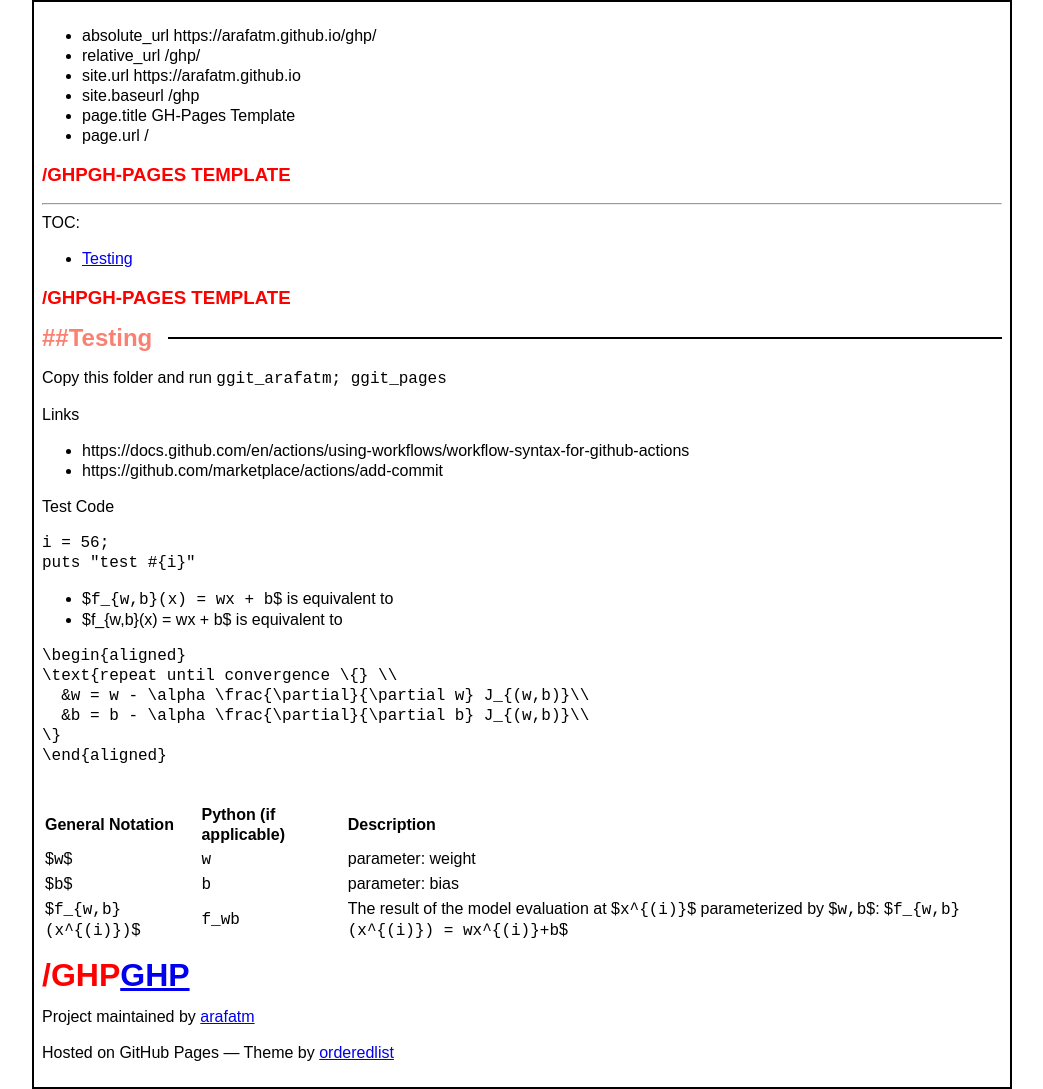
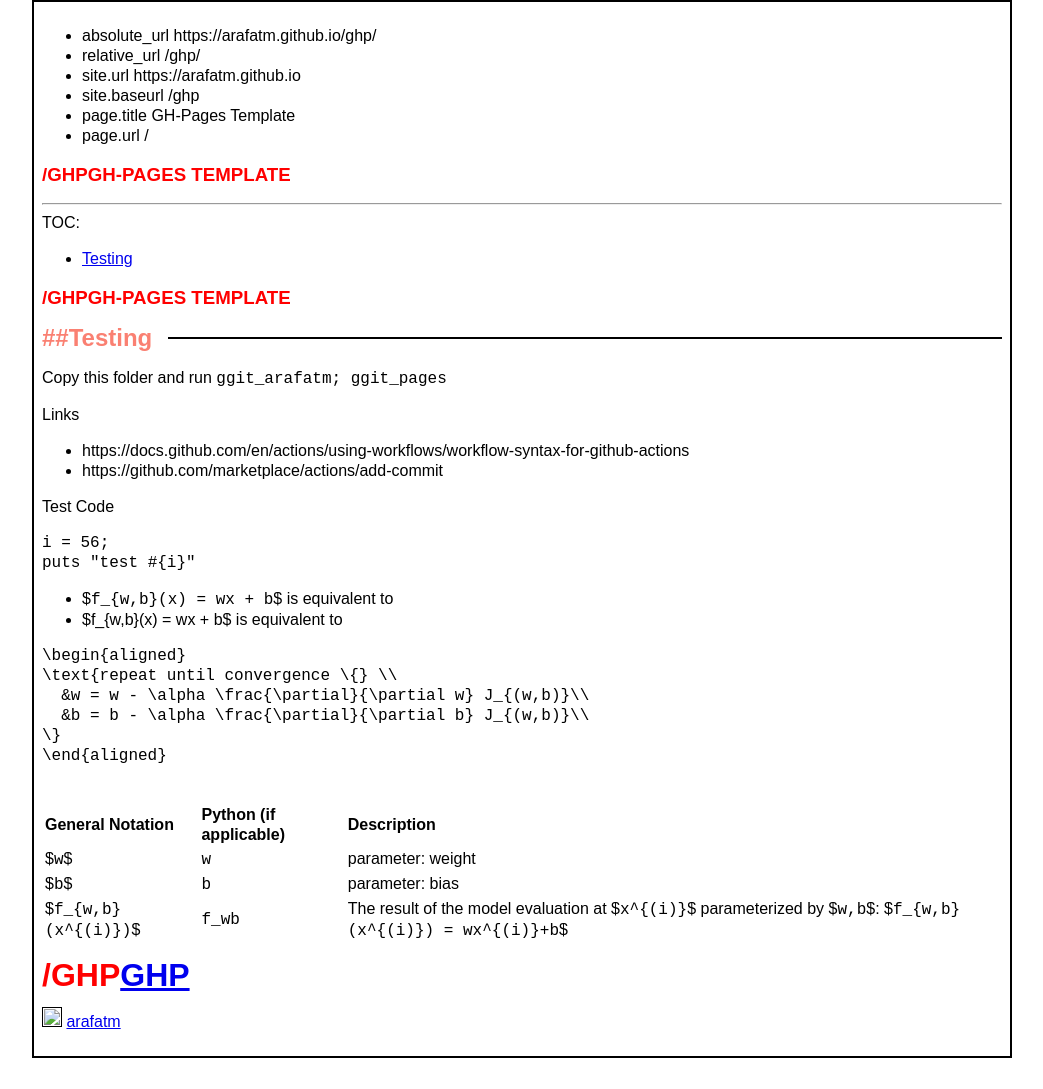
Before and after one commit to arafatm/ghp, a Jekyll site: the page built from readme.md, in a window 1280 px wide. Shown: the whole page, without its empty margins (118-1161 px from the left). Built offline with Jekyll 4.4.1, drawn with Linux system fonts in a browser that asks for light colours; our own code applies the rules of GitHub Pages for plain Markdown files; after the commit the page ends 1058 px from its top, so only the background shows below that.

Commit message:
Commit All

```diff
--- a/_layouts/default.html
+++ b/_layouts/default.html
@@ -44,9 +44,11 @@
     <footer>
       <h1><a href="/">{{ site.title | default: site.github.repository_name }}</a></h1>
       {% if site.github.is_project_page %}
-      <p>Project maintained by <a href="{{ site.github.owner_url }}">{{ site.github.owner_name }}</a></p>
+      <p>
+      <img src="https://github.com/favicon.ico" />
+      <a href="{{ site.github.owner_url }}">{{ site.github.owner_name }}</a>
+      </p>
       {% endif %}
-      <p>Hosted on GitHub Pages &mdash; Theme by <a href="https://github.com/orderedlist">orderedlist</a></p>
     </footer>
     <!--[if !IE]><script>fixScale(document);</script><![endif]-->
 
--- a/assets/css/style.css
+++ b/assets/css/style.css
@@ -3,12 +3,12 @@
 
 /* Test liquid "{{ site.baseurl }}" */
 
-@import "https://cdn.jsdelivr.net/npm/modern-normalize@2.0.0/modern-normalize.min.css";
+@include "https://cdn.jsdelivr.net/npm/modern-normalize@2.0.0/modern-normalize.min.css";
 /*
 @import "https://cdn.jsdelivr.net/npm/purecss@3.0.0/build/pure-min.css"
 @import 'https://cdn.simplecss.org/simple.css';
 */
-@import '/rouge.monokai.css';
+@include '/rouge.monokai.css';
 
 html { background-color: darkgrey; }
 body { font: 16px/20px sans-serif; width: 60em; max-width: 1530px; background-color: white; margin: 0em auto; padding: 0.5em; border: 2px solid black; }
```
